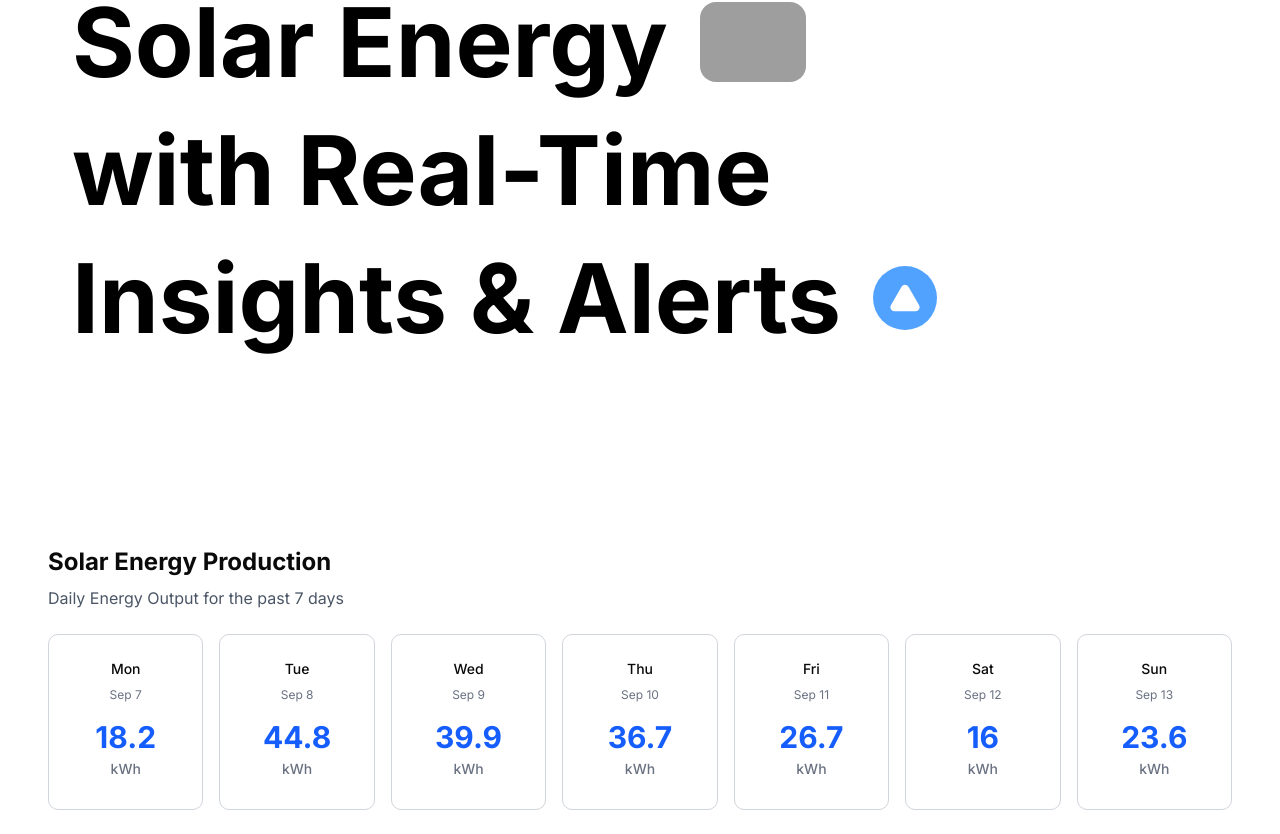
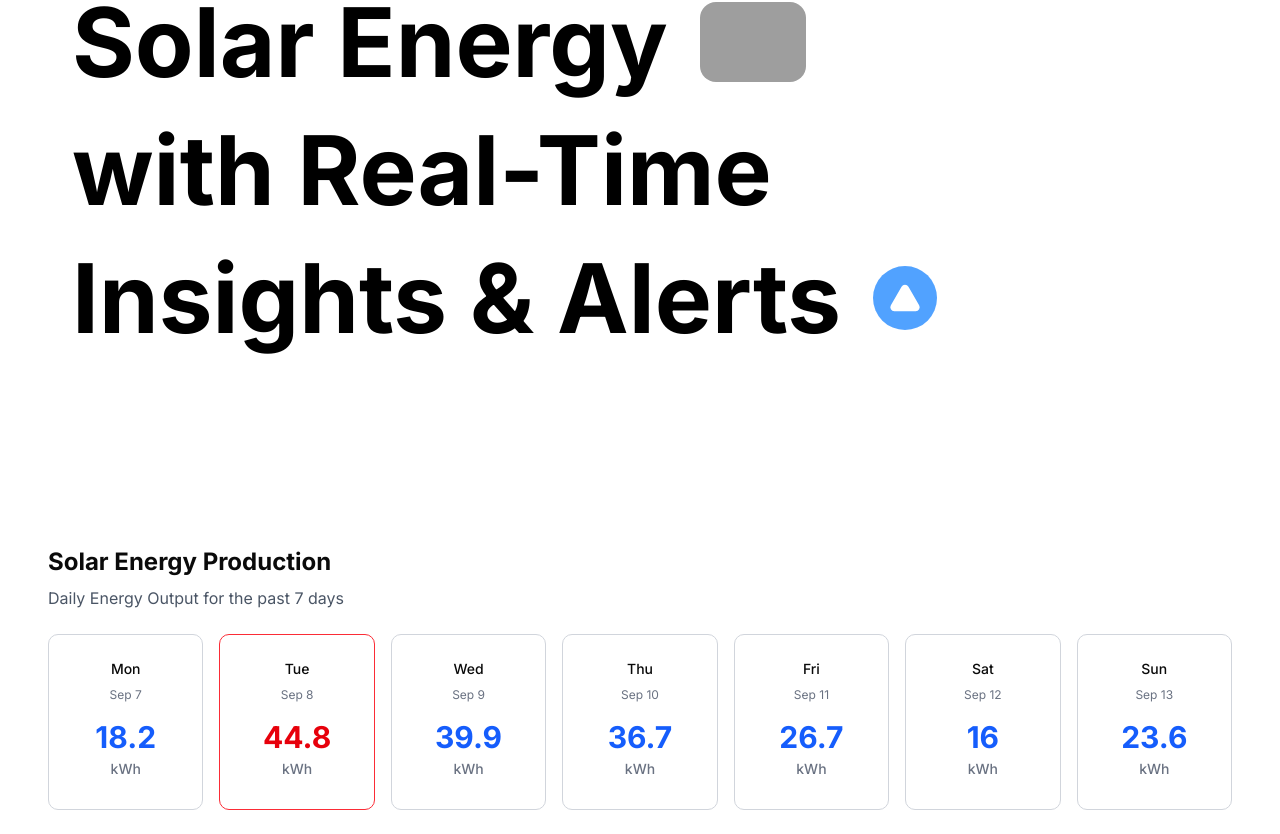
Before and after one commit to BhagyaSubhashini/Solar-Energy-Dashboard, a React (Vite) app in the folder front-end/: page / in a window 1280 px wide. Shown: the part 398-1232 px from the top of the page. Built offline with nearby package versions, Linux system fonts and the light colour scheme; grey boxes are pictures that could not be loaded.

Commit message:
Used Conditional Rendering

```diff
--- a/front-end/src/components/EnergyProductionCard.jsx
+++ b/front-end/src/components/EnergyProductionCard.jsx
@@ -1,13 +1,27 @@
 const EnergyProductionCard = (props) => {
 
   return (
-    <div className="border border-gray-300 rounded-lg h-44">
+    <div
+      className={
+        props.hasAnomaly
+          ? "border border-red-500 rounded-lg h-44"
+          : "border border-gray-300 rounded-lg h-44"
+      }
+    >
       <div className="flex flex-col items-center gap-2 p-6 pb-2">
         <span className="block test-gray-600 text-sm font-medium">{props.day}</span>
         <span className="block text-xs text-gray-500">{props.date}</span>
       </div>
       <div className="p-6 pt-2 flex flex-col items-center">
-        <span className="block mb-1 text-3xl font-bold text-blue-600">{props.production}</span>
+        <span
+          className={
+            props.hasAnomaly
+              ? "block mb-1 text-3xl font-bold text-red-600"
+              : "block mb-1 text-3xl font-bold text-blue-600"
+          }
+        >
+          {props.production}
+        </span>
         <span className="block text-sm font-medium text-gray-500">kWh</span>
       </div>
     </div>
--- a/front-end/src/components/SolarEnergyDashboard.jsx
+++ b/front-end/src/components/SolarEnergyDashboard.jsx
@@ -3,13 +3,13 @@ import EnergyProductionCard from "./EnergyProductionCard";
 const SolarEnergyProduction = () => {
 
   const energyProductiondata = [
-    {day: "Mon", date: "Sep 7", production: 18.2},
-    {day: "Tue", date: "Sep 8", production: 44.8},
-    {day: "Wed", date: "Sep 9", production: 39.9},
-    {day: "Thu", date: "Sep 10", production: 36.7},
-    {day: "Fri", date: "Sep 11", production: 26.7},
-    {day: "Sat", date: "Sep 12", production: 16},
-    {day: "Sun", date: "Sep 13", production: 23.6},
+    {day: "Mon", date: "Sep 7", production: 18.2, hasAnomaly: false},
+    {day: "Tue", date: "Sep 8", production: 44.8, hasAnomaly: true},
+    {day: "Wed", date: "Sep 9", production: 39.9, hasAnomaly: false},
+    {day: "Thu", date: "Sep 10", production: 36.7, hasAnomaly: false},
+    {day: "Fri", date: "Sep 11", production: 26.7, hasAnomaly: false},
+    {day: "Sat", date: "Sep 12", production: 16, hasAnomaly: false},
+    {day: "Sun", date: "Sep 13", production: 23.6, hasAnomaly: false},
   ];
 
   return (
@@ -26,7 +26,8 @@ const SolarEnergyProduction = () => {
               key={el.date}
               day={el.day}
               date={el.date}
-              production={el.production} />
+              production={el.production}
+              hasAnomaly={el.hasAnomaly}/>
           );
         })}
 
```
